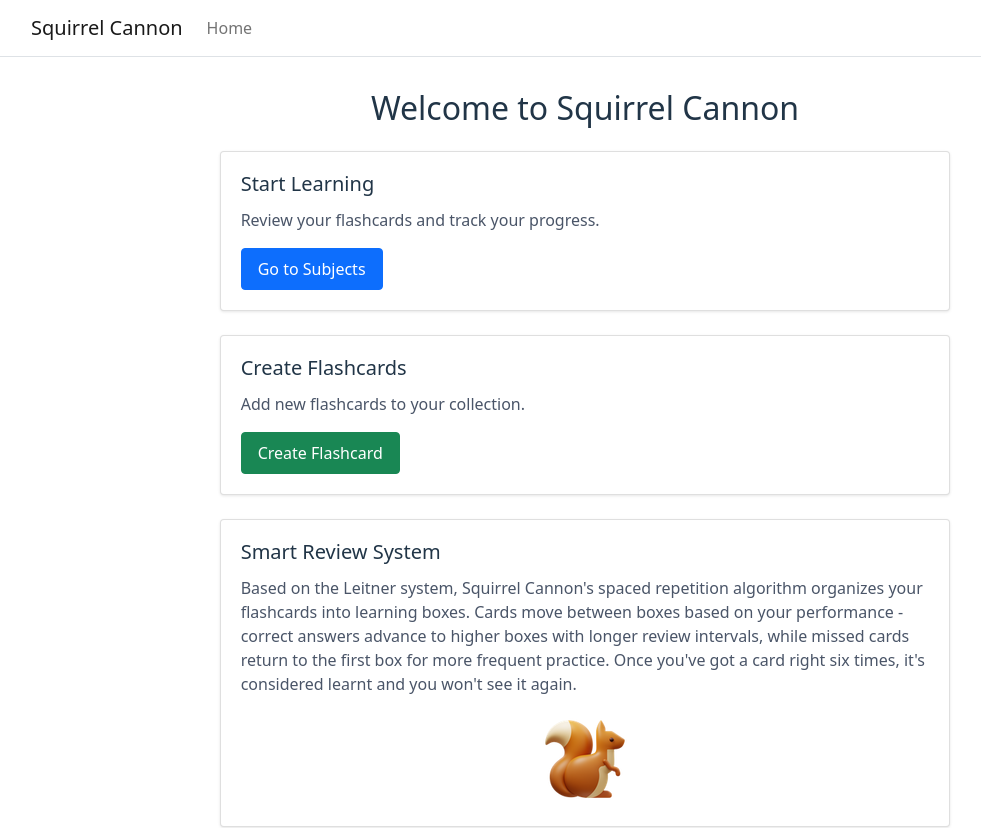
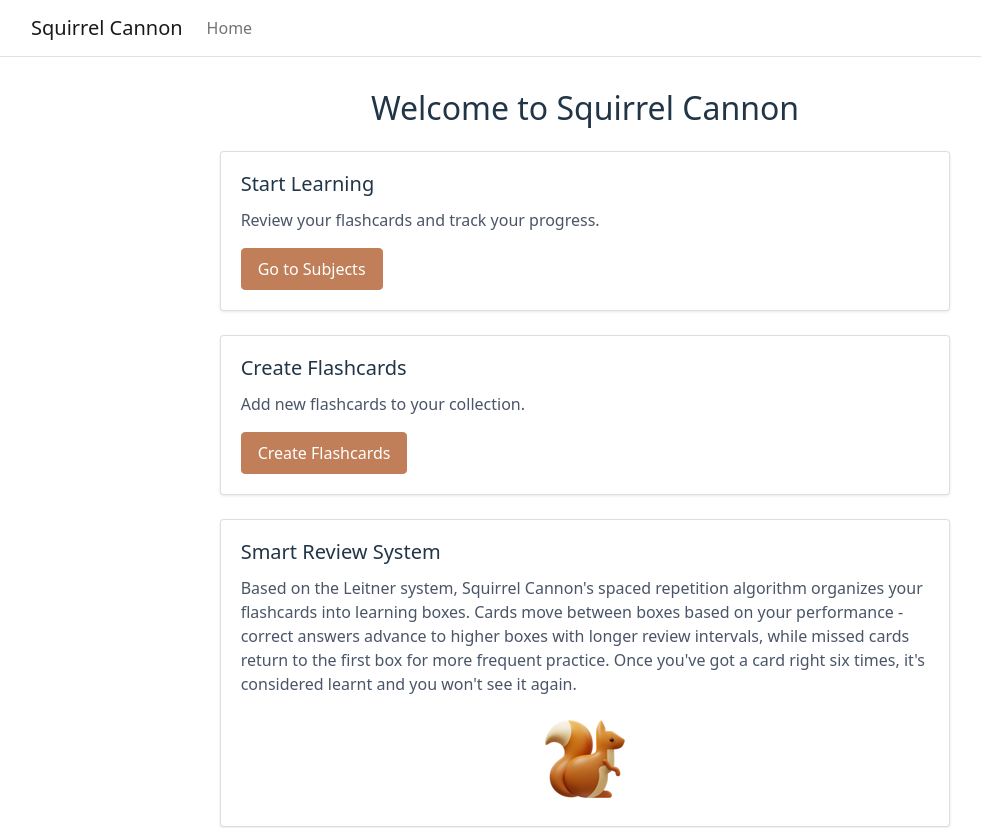
Before and after one commit to GailBowen/squirrel-cannon-frontend, a React (Vite) app: page / in a window 1280 px wide. Shown: the top 828 px of the page, without its empty margins (55-1036 px from the left). Built offline with nearby package versions, Linux system fonts and the light colour scheme.

Commit message:
Make the buttons the same colour as the squirrel icon

```diff
--- a/src/components/Home.jsx
+++ b/src/components/Home.jsx
@@ -21,7 +21,7 @@ function Home() {
                         <div className="card-body">
                             <h5 className="card-title">Create Flashcards</h5>
                             <p className="card-text">Add new flashcards to your collection.</p>
-                            <Link to="/create" className="btn btn-success">Create Flashcard</Link>
+                            <Link to="/create" className="btn btn-success">Create Flashcards</Link>
                         </div>
                     </div>
 
--- a/src/index.css
+++ b/src/index.css
@@ -88,21 +88,20 @@ h1 {
   transition: background-color 0.2s;
 }
 
-.btn-primary {
-  background-color: #0d6efd;
-  border: 1px solid #0d6efd;
+.btn-primary,
+.btn-success {
+  background-color: #C17F59;
+  border-color: #C17F59;
   color: #fff;
 }
 
-.btn-success {
-  background-color: #198754;
-  border: 1px solid #198754;
+.btn-primary:hover,
+.btn-success:hover {
+  background-color: #A66B47;
+  border-color: #A66B47;
   color: #fff;
 }
 
-.btn:hover {
-  opacity: 0.9;
-}
 
 .footer {
   margin-top: 3rem;
```
